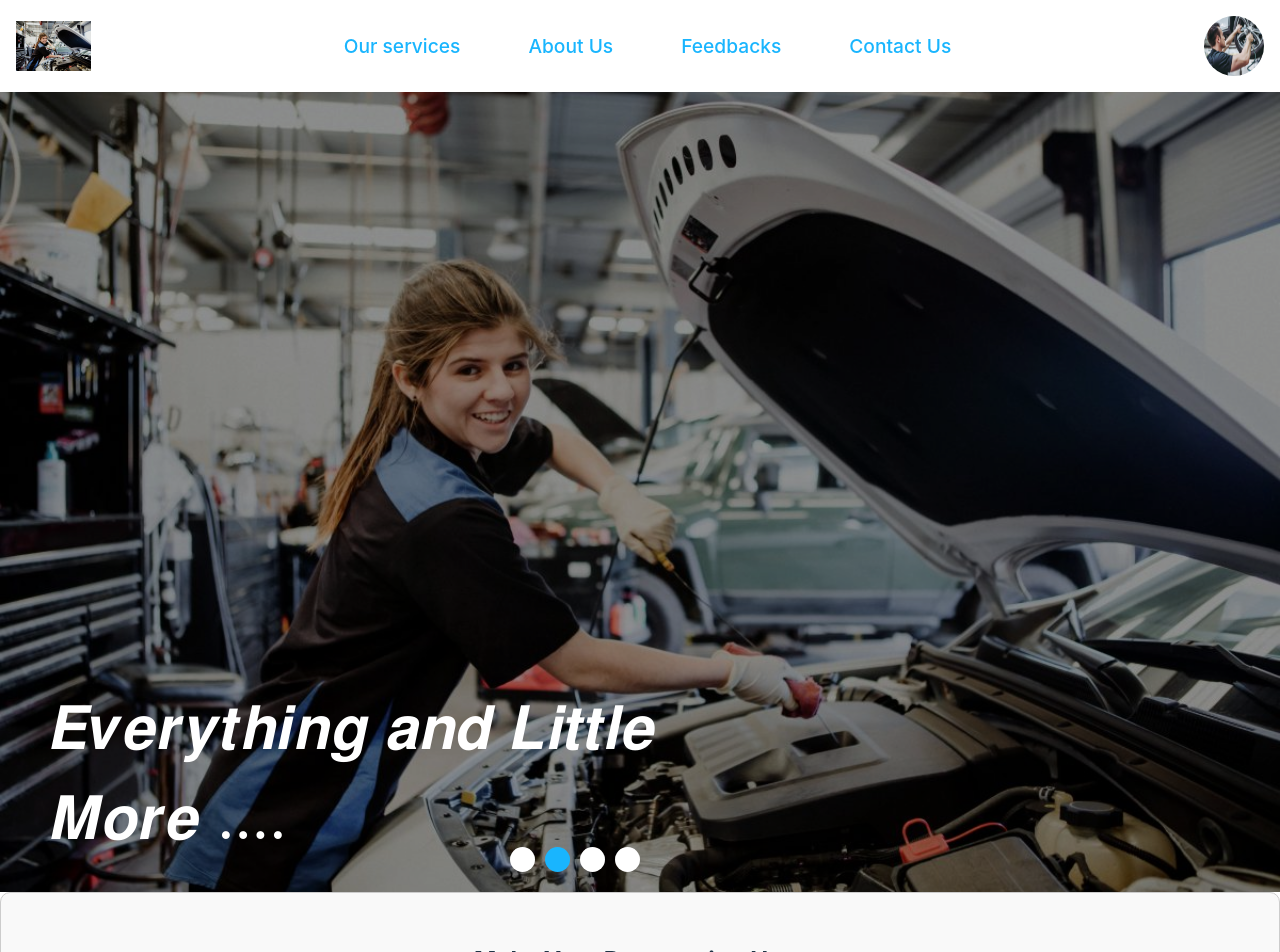
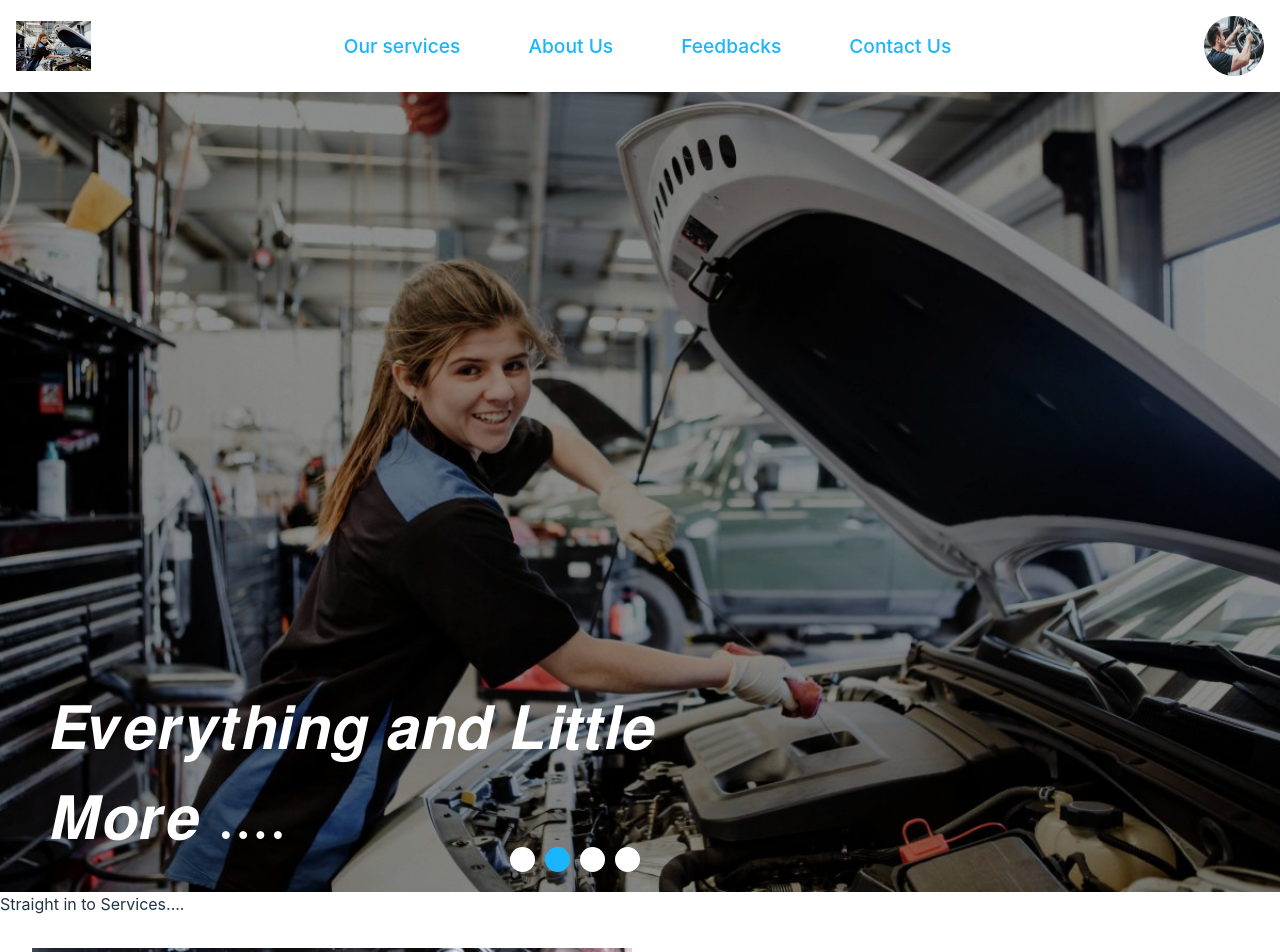
Before and after one commit to YaseeRathnayaka/De-Manager, a React (Vite) app in the folder client/: page / in a window 1280 px wide. Shown: the top 952 px of the page. Built offline with nearby package versions, Linux system fonts and the light colour scheme; grey boxes are pictures that could not be loaded.

Commit message:
Client page imported

```diff
--- a/client/src/App.jsx
+++ b/client/src/App.jsx
@@ -1,5 +1,6 @@
 import './App.css';
 import FirstPage from './Pages/FirstPage';
+import SecondPage from './Pages/SecondPage';
 import ThirdPage from './Pages/ThirdPage';
 import Header from './Componets/Header';
 
@@ -8,6 +9,7 @@ function App() {
     <div>
       <Header />
       <FirstPage />
+      <SecondPage />
       <ThirdPage />
     </div>
   );
```
